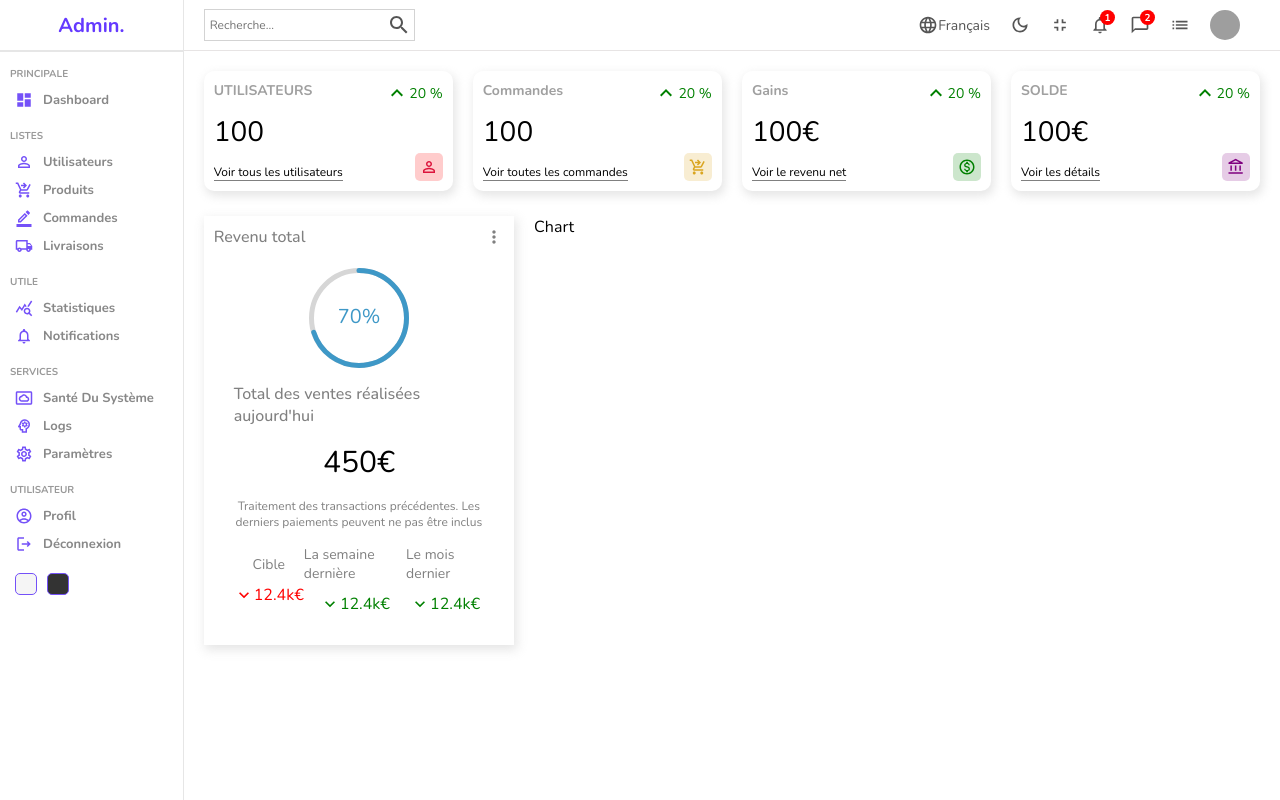
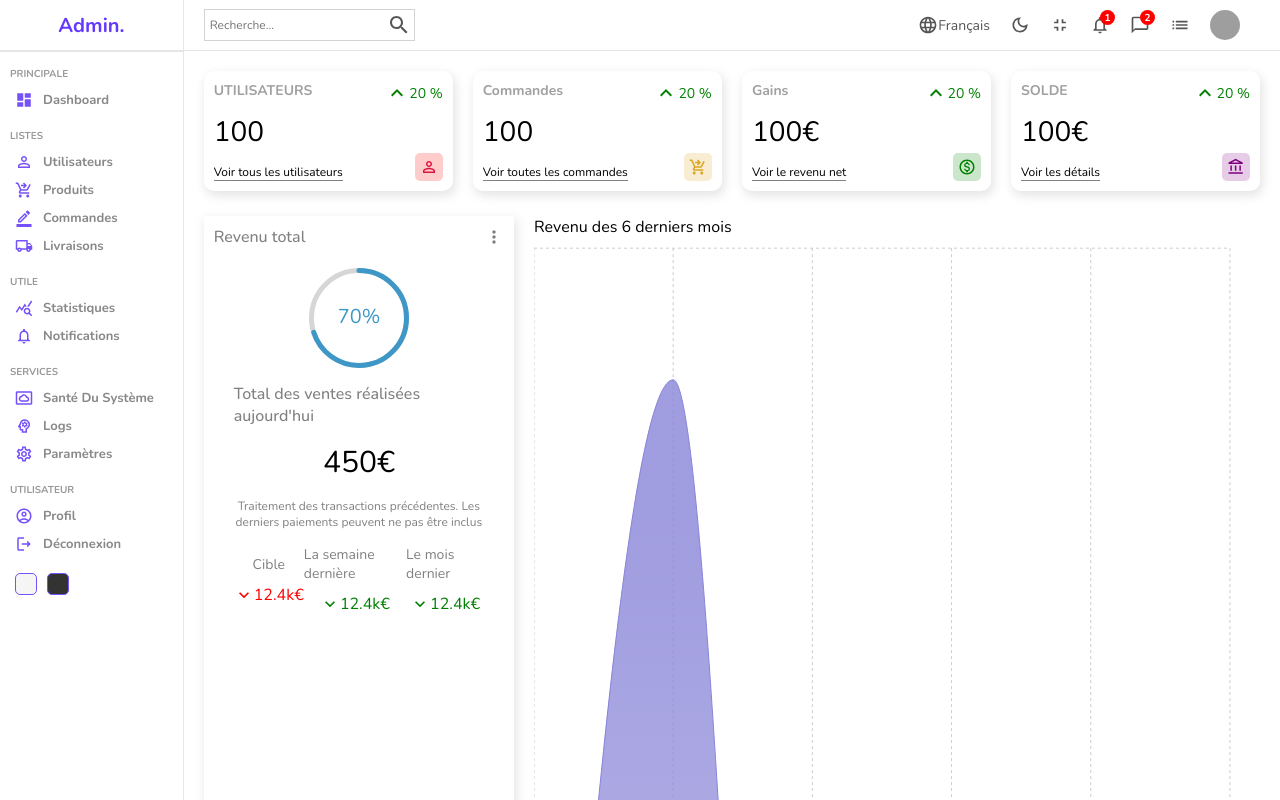
Before and after one commit to kevinkotcherga/dashboard-react, a React (Create React App) app: page / in a window 1280 px wide. Shown: the top 800 px of the page. Built offline with nearby package versions, Linux system fonts and the light colour scheme; grey boxes are pictures that could not be loaded.

Commit message:
feat(component) : ajout du composant Chart

```diff
--- a/package.json
+++ b/package.json
@@ -15,6 +15,7 @@
     "react-dom": "^18.1.0",
     "react-router-dom": "^6.3.0",
     "react-scripts": "5.0.1",
+    "recharts": "^2.1.10",
     "sass": "^1.52.2",
     "web-vitals": "^2.1.4"
   },
--- a/src/chart/Chart.js
+++ /dev/null
@@ -1,8 +0,0 @@
-import React from 'react';
-import './chart.scss';
-
-const Chart = () => {
-	return <div className="chart">Chart</div>;
-};
-
-export default Chart;
--- /dev/null
+++ b/src/components/chart/Chart.js
@@ -0,0 +1,54 @@
+import React from 'react';
+import './chart.scss';
+import {
+	AreaChart,
+	Area,
+	XAxis,
+	CartesianGrid,
+	Tooltip,
+	ResponsiveContainer,
+} from 'recharts';
+
+const data = [
+	{ name: 'January', Total: 1200 },
+	{ name: 'February', Total: 2100 },
+	{ name: 'March', Total: 800 },
+	{ name: 'April', Total: 1600 },
+	{ name: 'May', Total: 900 },
+	{ name: 'June', Total: 1700 },
+];
+
+const Chart = () => {
+	return (
+		<div className="chart">
+			<div className="title">Revenu des 6 derniers mois</div>
+			<ResponsiveContainer width="100%">
+				<AreaChart
+					width={730}
+					height={250}
+					data={data}
+					margin={{ top: 10, right: 30, left: 0, bottom: 0 }}
+				>
+					<defs>
+						<linearGradient id="total" x1="0" y1="0" x2="0" y2="1">
+							<stop offset="5%" stopColor="#8884d8" stopOpacity={0.8} />
+							<stop offset="95%" stopColor="#8884d8" stopOpacity={0} />
+						</linearGradient>
+					</defs>
+					<XAxis dataKey="name" stroke="gray" />
+					<CartesianGrid strokeDasharray="3 3" className="chartGrid" />
+					<Tooltip />
+					<Area
+						type="monotone"
+						dataKey="Total"
+						stroke="#8884d8"
+						fillOpacity={1}
+						fill="url(#total)"
+					/>
+				</AreaChart>
+			</ResponsiveContainer>
+		</div>
+	);
+};
+
+export default Chart;
--- a/src/pages/home/Home.js
+++ b/src/pages/home/Home.js
@@ -1,9 +1,9 @@
 import React from 'react';
-import Chart from '../../chart/Chart';
+import Chart from '../../components/chart/Chart';
 import Navbar from '../../components/navbar/Navbar';
 import Sidebar from '../../components/sidebar/Sidebar';
 import Widget from '../../components/widget/Widget';
-import Featured from '../../featured/Featured';
+import Featured from '../../components/featured/Featured';
 import './home.scss';
 
 const Home = () => {
```
Also changed, not shown: src/components/chart/chart.scss (renamed from src/chart/chart.scss), src/components/featured/Featured.js (renamed from src/featured/Featured.js), src/components/featured/featured.scss (renamed from src/featured/featured.scss), 1 other file (tests, documents, lock files or other folders).
